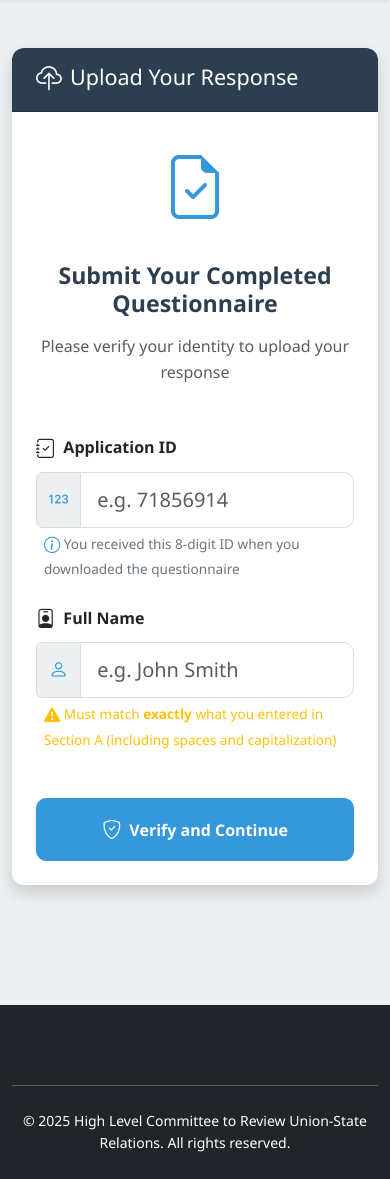
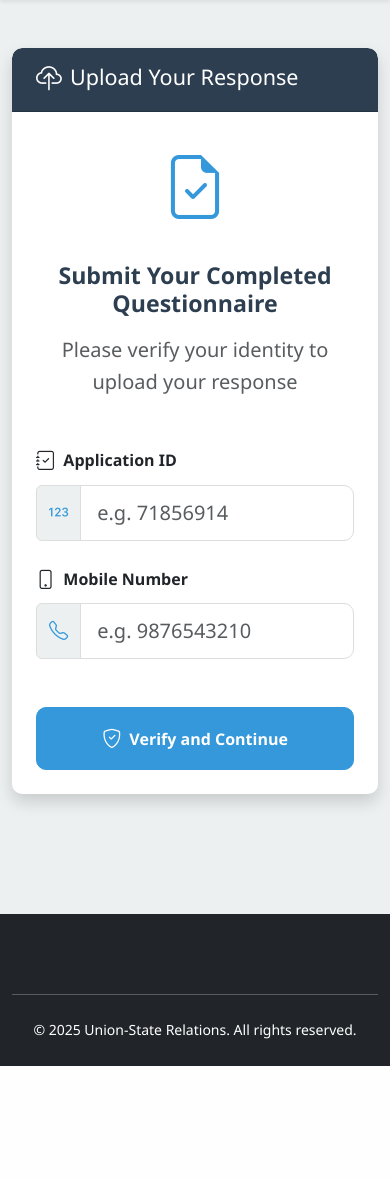
Before and after one commit to Stunner1704/CSR_Question, a Django app: page /upload/ in a window 390 px wide. Shown: the part 56-1235 px from the top of the page. After the commit the page ends 1122 px from the top, so only its background shows below. Run offline with Django 5.2, Linux system fonts and the light colour scheme; some libraries are stand-ins or nearby versions.

Commit message:
Phone number implementation

```diff
--- a/questionnaire/forms.py
+++ b/questionnaire/forms.py
@@ -23,27 +23,21 @@ class RespondentForm(forms.ModelForm):
         self.fields['specialization'].label = "Area of Specialization/Interest"
 
 class UploadVerificationForm(forms.Form):
-    application_id = forms.CharField(  # Changed from UUIDField to CharField
+    application_id = forms.CharField(
         label="Application ID",
         widget=forms.TextInput(attrs={
             'class': 'form-control',
             'placeholder': 'Enter your Application ID'
-        }),
-        max_length=8
+        })
     )
-    name = forms.CharField(
-        max_length=255,
+    mobile_number = forms.CharField(
+        label="Mobile Number",
+        max_length=15,
         widget=forms.TextInput(attrs={
             'class': 'form-control',
-            'placeholder': 'Enter your full name'
+            'placeholder': 'Enter your registered mobile number'
         })
     )
-
-    def clean_application_id(self):
-        app_id = self.cleaned_data['application_id'].strip()
-        if not app_id.isdigit() or len(app_id) != 8:
-            raise forms.ValidationError("Application ID must be an 8-digit number.")
-        return app_id
 
 
 class ResponseUploadForm(forms.ModelForm):
--- a/questionnaire/static/css/main.css
+++ b/questionnaire/static/css/main.css
@@ -424,88 +424,40 @@ footer ul li {
     }
 }
 
-
-/* Logo Styling */
-.govt-logo {
+/* Enhanced Logo Styling */
+.govt-logo-main {
+    max-height: 140px;
+    width: auto;
     transition: transform 0.3s ease;
-    filter: drop-shadow(0 2px 4px rgba(0,0,0,0.1));
+    filter: drop-shadow(0 4px 8px rgba(0,0,0,0.15)); /* Stronger shadow */
+    margin-bottom: 1.5rem;
 }
 
-.govt-logo:hover {
-    transform: scale(1.03);
+.govt-logo-main:hover {
+    transform: scale(1.05); /* Slightly stronger hover effect */
 }
 
-/* Icon Containers */
-.icon-container i {
-    font-size: 2.5rem;
-    background: rgba(52, 152, 219, 0.1);
-    width: 80px;
-    height: 80px;
-    display: inline-flex;
-    align-items: center;
-    justify-content: center;
-    border-radius: 50%;
-    transition: all 0.3s ease;
-}
-
-/* Card Styling */
-.card {
-    transition: transform 0.3s ease, box-shadow 0.3s ease;
-    border-radius: 12px !important;
-}
-
-.card:hover {
-    transform: translateY(-5px);
-    box-shadow: 0 10px 20px rgba(0,0,0,0.1) !important;
-}
-
-/* Button Styling */
-.btn-outline-primary, .btn-outline-success {
-    border-width: 2px;
-    transition: all 0.3s ease;
-}
-
-.btn-outline-primary:hover {
-    background-color: var(--secondary-color);
-    color: white;
-}
-
-.btn-outline-success:hover {
-    background-color: var(--success-color);
-    color: white;
-}
-
-/* Responsive Adjustments */
+/* Adjustments for smaller screens */
 @media (max-width: 768px) {
-    .display-5 {
-        font-size: 2rem;
+    .govt-logo-main {
+        max-height: 110px;
     }
 
-    .govt-logo {
-        max-height: 60px;
-    }
-
-    .card-body {
-        padding: 1.25rem;
-    }
-
-    .icon-container i {
-        width: 70px;
-        height: 70px;
-        font-size: 2rem;
+    .display-4 {
+        font-size: 2.2rem;
     }
 }
 
 @media (max-width: 576px) {
-    .display-5 {
-        font-size: 1.75rem;
+    .govt-logo-main {
+        max-height: 90px;
     }
 
-    .lead {
-        font-size: 1rem;
+    .display-4 {
+        font-size: 1.9rem;
     }
 
-    .card-body {
-        padding: 1rem;
+    .fs-5 {
+        font-size: 1.1rem !important;
     }
 }
--- a/questionnaire/templates/questionnaire/base.html
+++ b/questionnaire/templates/questionnaire/base.html
@@ -4,7 +4,7 @@
 <head>
     <meta charset="UTF-8">
     <meta name="viewport" content="width=device-width, initial-scale=1.0">
-    <title>Centre-State Relations Study | {% block title %}{% endblock %}</title>
+    <title>Union-State Relations Study | {% block title %}{% endblock %}</title>
     <link href="https://cdn.jsdelivr.net/npm/bootstrap@5.3.0/dist/css/bootstrap.min.css" rel="stylesheet">
     <link rel="stylesheet" href="https://cdn.jsdelivr.net/npm/bootstrap-icons@1.10.0/font/bootstrap-icons.css">
     <link rel="stylesheet" href="{% static 'css/main.css' %}">
@@ -96,7 +96,7 @@
             </div>
             <hr class="my-4">
             <div class="text-center">
-                <p class="mb-0 small">© 2025 High Level Committee to Review Union-State Relations. All rights reserved.</p>
+                <p class="mb-0 small">© 2025 Union-State Relations. All rights reserved.</p>
             </div>
         </div>
     </footer>
--- a/questionnaire/templates/questionnaire/upload_start.html
+++ b/questionnaire/templates/questionnaire/upload_start.html
@@ -52,32 +52,32 @@
                         {% endfor %}
                     </div>
                 {% endif %}
-                <div class="form-text ps-2">
+                <!-- <div class="form-text ps-2">
                     <i class="bi bi-info-circle text-primary"></i> You received this 8-digit ID when you downloaded the questionnaire
-                </div>
+                </div> -->
             </div>
 
-            <!-- Full Name Field -->
+            <!-- Mobile Number Field -->
             <div class="mb-4">
                 <label class="form-label fw-bold">
-                    <i class="bi bi-person-badge me-1"></i> Full Name
+                    <i class="bi bi-phone me-1"></i> Mobile Number
                 </label>
                 <div class="input-group">
                     <span class="input-group-text bg-light">
-                        <i class="bi bi-person text-primary"></i>
+                        <i class="bi bi-telephone text-primary"></i>
                     </span>
-                    {% render_field form.name class="form-control form-control-lg" placeholder="e.g. John Smith" %}
+                    {% render_field form.mobile_number class="form-control form-control-lg" placeholder="e.g. 9876543210" %}
                 </div>
-                {% if form.name.errors %}
+                {% if form.mobile_number.errors %}
                     <div class="text-danger small mt-1 ps-2">
-                        {% for error in form.name.errors %}
+                        {% for error in form.mobile_number.errors %}
                             <i class="bi bi-arrow-right-short"></i> {{ error }}<br>
                         {% endfor %}
                     </div>
                 {% endif %}
-                <div class="form-text text-warning ps-2">
-                    <i class="bi bi-exclamation-triangle-fill"></i> Must match <strong>exactly</strong> what you entered in Section A (including spaces and capitalization)
-                </div>
+                <!-- <div class="form-text text-warning ps-2">
+                    <i class="bi bi-exclamation-triangle-fill"></i> Must match the mobile number you used during registration
+                </div> -->
             </div>
 
             <div class="d-grid mt-5">
--- a/questionnaire/views.py
+++ b/questionnaire/views.py
@@ -125,7 +125,7 @@ def generate_full_pdf(respondent):
 
     # Title on first page
     p.setFont(title_font, 16)
-    p.drawCentredString(width/2, height-50, "Centre-State Relations Questionnaire - Full")
+    p.drawCentredString(width/2, height-50, "Union-State Relations Questionnaire - Full")
 
     # Respondent info and Application ID
     p.setFont(text_font, 10)
@@ -207,7 +207,7 @@ def generate_full_pdf(respondent):
                 y_position = height - 50
                 # Simplified header for subsequent pages
                 p.setFont(title_font, 16)
-                p.drawCentredString(width/2, y_position, "Centre-State Relations Questionnaire - Full (Continued)")
+                p.drawCentredString(width/2, y_position, "Union-State Relations Questionnaire - Full")
                 y_position -= 50
                 p.setFont(text_font, 10)
                 p.drawString(50, y_position, app_id_text)
@@ -237,7 +237,7 @@ def generate_section_pdf(respondent, section_key):
 
     # Title
     p.setFont(title_font, 16)
-    p.drawCentredString(width/2, height-50, "Centre-State Relations Questionnaire")
+    p.drawCentredString(width/2, height-50, "Union-State Relations Questionnaire")
 
     # Section info
     section_names = {
@@ -421,15 +421,12 @@ def final_page(request, application_id):
     })
 
 
-
-
-
 def upload_start(request):
     if request.method == 'POST':
         form = UploadVerificationForm(request.POST)
         if form.is_valid():
             application_id = form.cleaned_data['application_id']
-            name = form.cleaned_data['name'].strip()
+            mobile_number = form.cleaned_data['mobile_number']
 
             # First check if application ID exists
             if not Respondent.objects.filter(application_id=application_id).exists():
@@ -439,18 +436,19 @@ def upload_start(request):
             try:
                 respondent = Respondent.objects.get(
                     application_id=application_id,
-                    name__iexact=name
+                    mobile_number=mobile_number
                 )
                 request.session['verified_respondent_id'] = str(respondent.id)
                 return redirect('upload_pdf', application_id=application_id)
 
             except Respondent.DoesNotExist:
-                logger.error(f"Name mismatch for ID {application_id}: Expected name not found")
-                form.add_error('name', "Name does not match our records. Please ensure it matches exactly what you entered in Section A.")
+                form.add_error('mobile_number', "Mobile number does not match our records for this Application ID.")
     else:
         form = UploadVerificationForm()
 
     return render(request, 'questionnaire/upload_start.html', {'form': form})
+
+
 
 
 def upload_pdf(request, application_id):
```
Also changed, not shown: questionnaire/templates/questionnaire/home.html (+7 -8 lines), questionnaire/templates/questionnaire/upload_pdf.html (+4 -3 lines), db.sqlite3, 2 other files.
